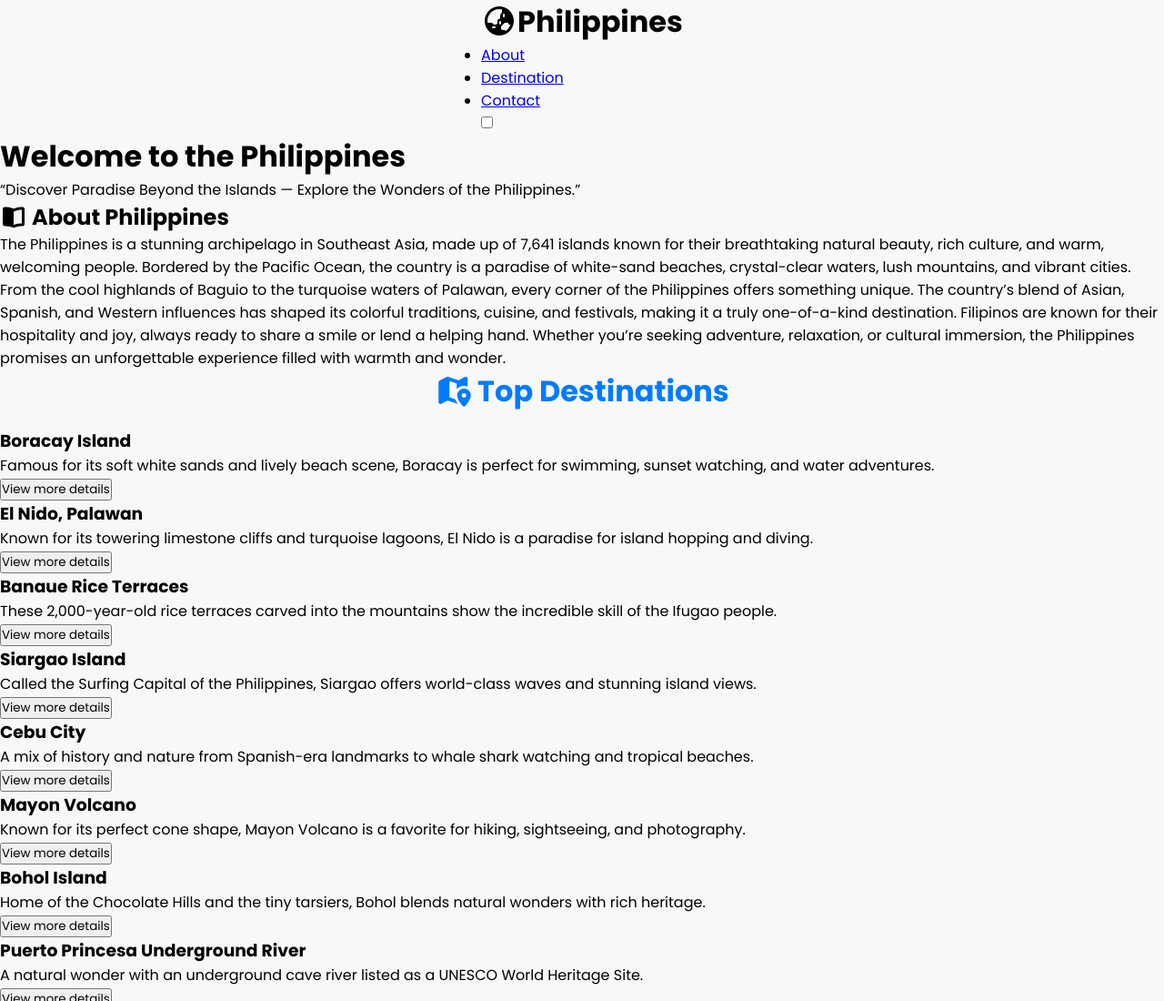
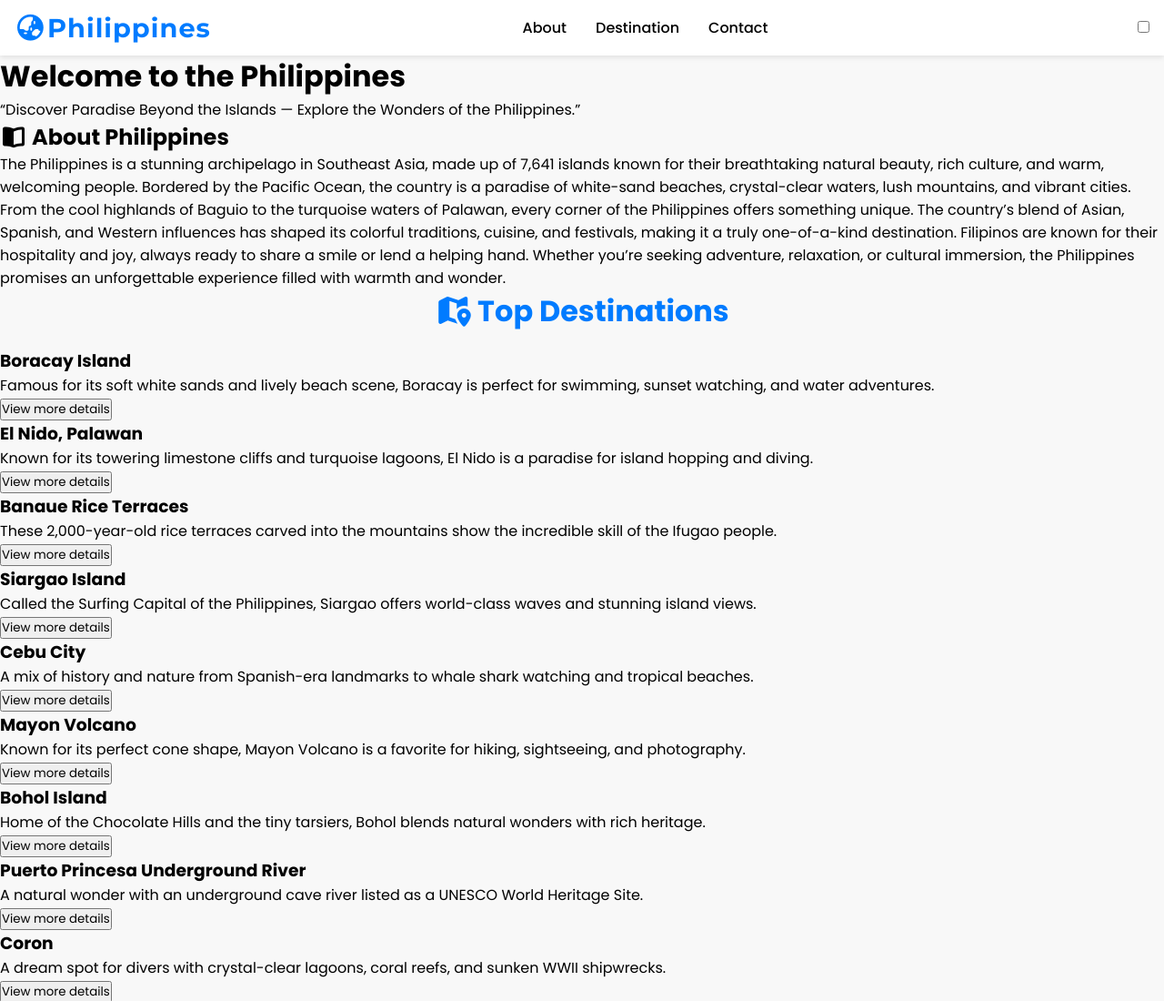
Before and after one commit to Jarel2004/MIDTERM-PROJECT-Philippine-famous-tourist-spots-, a plain HTML site: page index.html in a window 1280 px wide. Shown: the top 1100 px of the page at 91% size. Drawn offline with Linux system fonts and the light colour scheme.

Commit message:
adding style for the header and its child elements

```diff
--- a/style.css
+++ b/style.css
@@ -25,3 +25,54 @@ body {
     background-color: var(--light-bg);
     color: var(--main-color);
 }
+
+header {
+    position: fixed;
+    top: 0;
+    width: 100%;
+    background-color: #fff;
+    display: flex;
+    justify-content: space-between;
+    align-items: center;
+    padding: 0.8rem 1rem;
+    box-shadow: 0px 2px 6px rgba(0, 0, 0, 0.1);
+    z-index: 1000;
+}
+
+header h1 {
+    font-family: 'Montserrat', sans-serif;
+    font-weight: 700;
+    color: var(--accent-color);
+    letter-spacing: 1px;
+    font-size: clamp(1.2rem, 4vw, 1.8rem);
+}
+
+.nav-bar {
+    display: flex;
+    margin-right: clamp(4rem, 4vw, 4rem);
+}
+
+nav ul {
+    display: flex;
+    gap: clamp(0.8rem, 3vw, 2rem);
+    list-style: none;
+    flex-wrap: wrap;
+}
+
+nav ul li a {
+    text-decoration: none;
+    color: var(--main-color);
+    font-weight: 500;
+    transition: color 0.3s;
+    font-size: clamp(0.85rem, 2vw, 1rem);
+    white-space: nowrap;
+}
+
+nav ul li a:hover {
+    color: var(--accent-color);
+}
+
+main {
+    width: 100%;
+    margin-top: 60px;
+}
```
